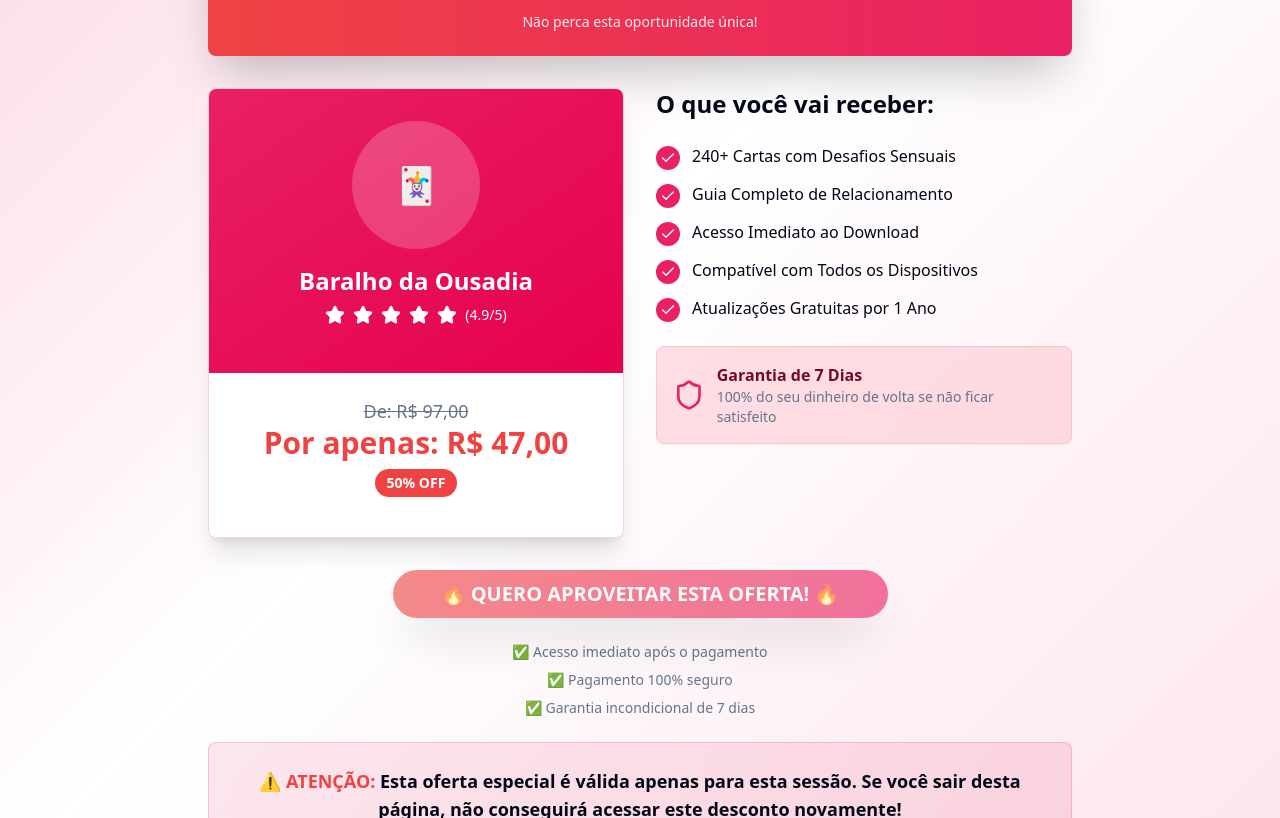
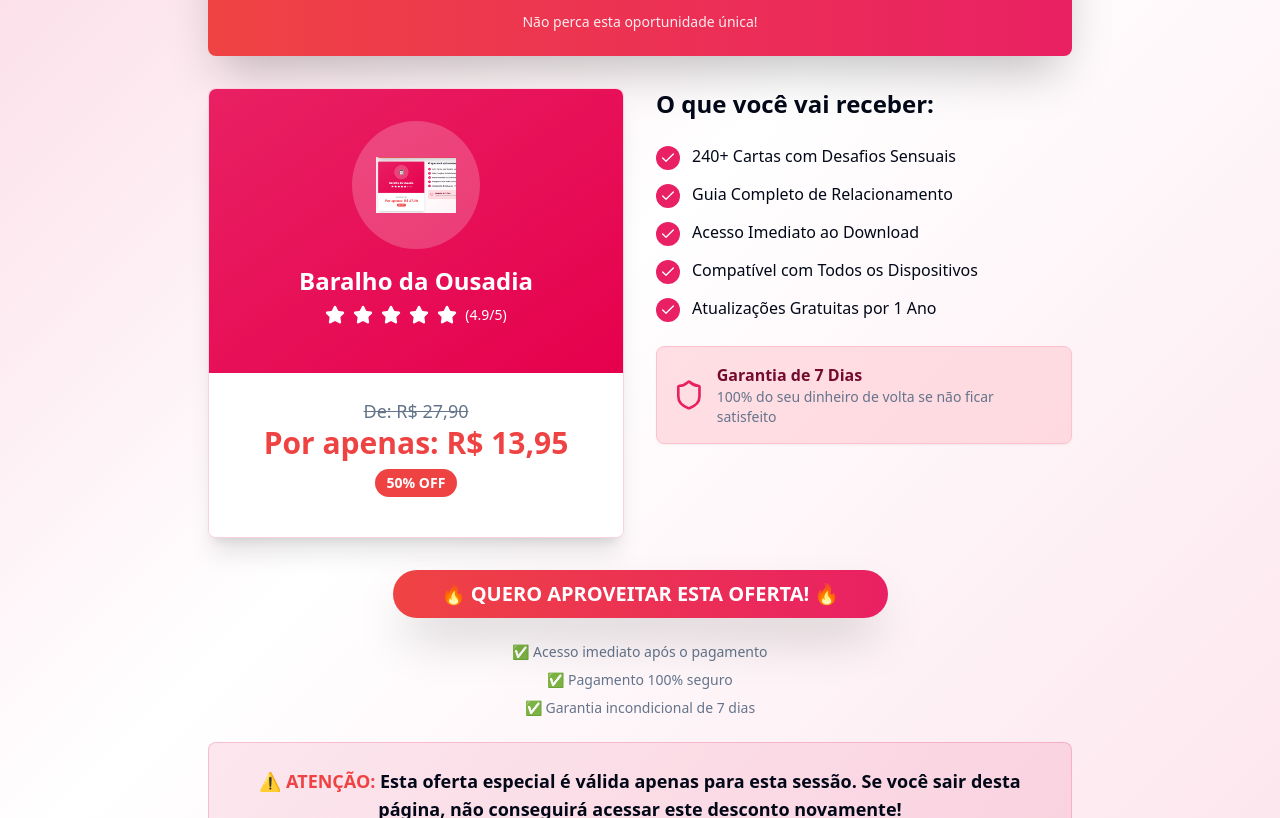
Before and after one commit to Ritamattos/Oferta-Especial-ES, a React (Vite) app: page /oferta-especial in a window 1280 px wide. Shown: the part 408-1226 px from the top of the page. Built offline with nearby package versions, Linux system fonts and the light colour scheme.

Commit message:
Refactor: Update special offer page
- Replace the card image.
- Update the prices.
- Remove the button animation.

```diff
--- a/src/pages/OfertaEspecial.tsx
+++ b/src/pages/OfertaEspecial.tsx
@@ -78,8 +78,12 @@ const OfertaEspecial = () => {
           <Card className="overflow-hidden shadow-xl border-primary/20 hover-scale">
             <CardContent className="p-0">
               <div className="bg-gradient-to-br from-primary to-offer p-8 text-white text-center">
-                <div className="w-32 h-32 mx-auto bg-white/20 rounded-full flex items-center justify-center mb-4">
-                  <span className="text-4xl">🃏</span>
+                <div className="w-32 h-32 mx-auto bg-white/20 rounded-full flex items-center justify-center mb-4 overflow-hidden">
+                  <img
+                    src="/lovable-uploads/ce165df9-8f22-43ee-b815-9aa5463334de.png"
+                    alt="Baralho da Ousadia"
+                    className="w-20 h-20 object-contain"
+                  />
                 </div>
                 <h3 className="text-2xl font-bold mb-2">Baralho da Ousadia</h3>
                 <div className="flex items-center justify-center gap-2 mb-4">
@@ -92,10 +96,10 @@ const OfertaEspecial = () => {
               <div className="p-6 bg-card">
                 <div className="text-center mb-4">
                   <div className="text-lg text-muted-foreground line-through">
-                    De: R$ 97,00
+                    De: R$ 27,90
                   </div>
                   <div className="text-3xl font-bold text-urgent mb-2">
-                    Por apenas: R$ 47,00
+                    Por apenas: R$ 13,95
                   </div>
                   <div className="inline-block bg-urgent text-white px-3 py-1 rounded-full text-sm font-semibold">
                     50% OFF
@@ -141,7 +145,7 @@ const OfertaEspecial = () => {
         <div className="text-center space-y-6">
           <Button
             size="lg"
-            className="bg-gradient-to-r from-urgent to-primary hover:from-urgent/90 hover:to-primary/90 text-white font-bold py-6 px-12 text-xl rounded-full shadow-2xl transform transition-all duration-300 hover:scale-105 animate-pulse"
+            className="bg-gradient-to-r from-urgent to-primary hover:from-urgent/90 hover:to-primary/90 text-white font-bold py-6 px-12 text-xl rounded-full shadow-2xl transform transition-all duration-300 hover:scale-105"
           >
             🔥 QUERO APROVEITAR ESTA OFERTA! 🔥
           </Button>
```
Also changed, not shown: public/lovable-uploads/ce165df9-8f22-43ee-b815-9aa5463334de.png (added).
